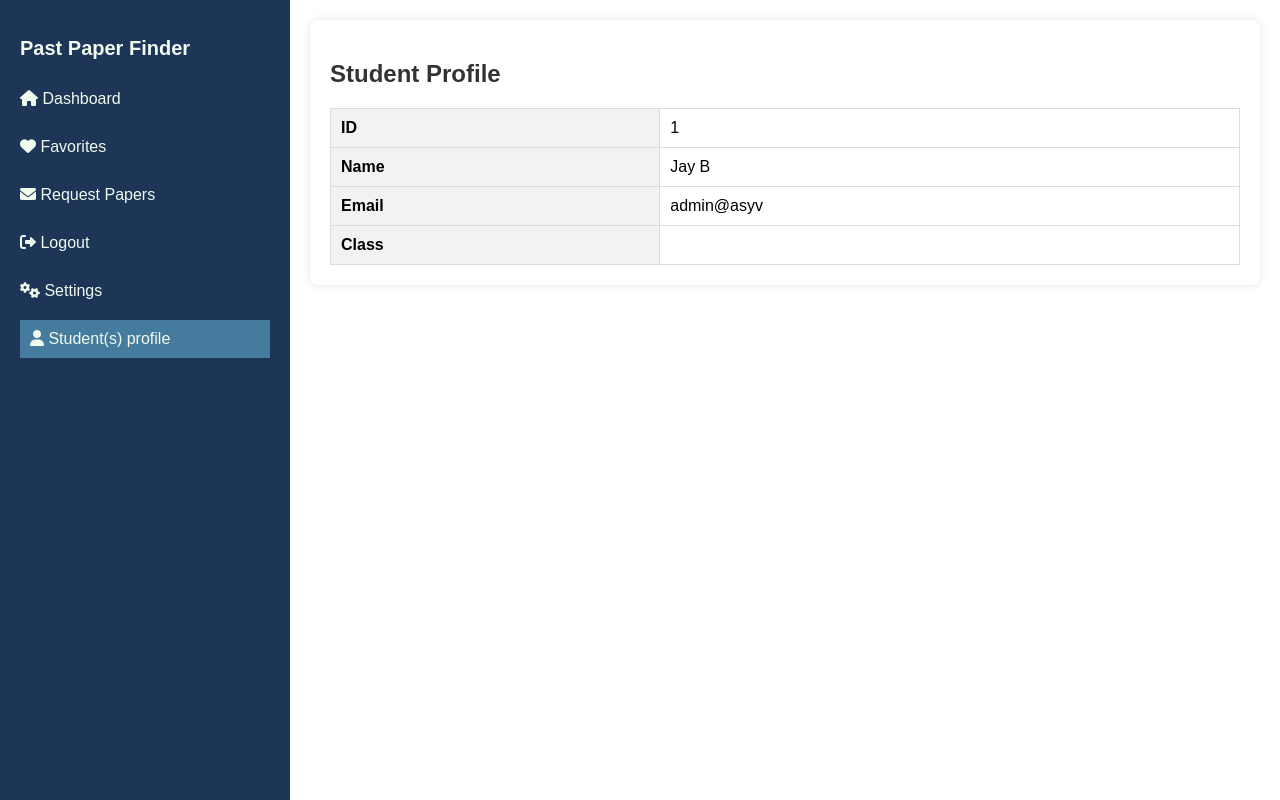
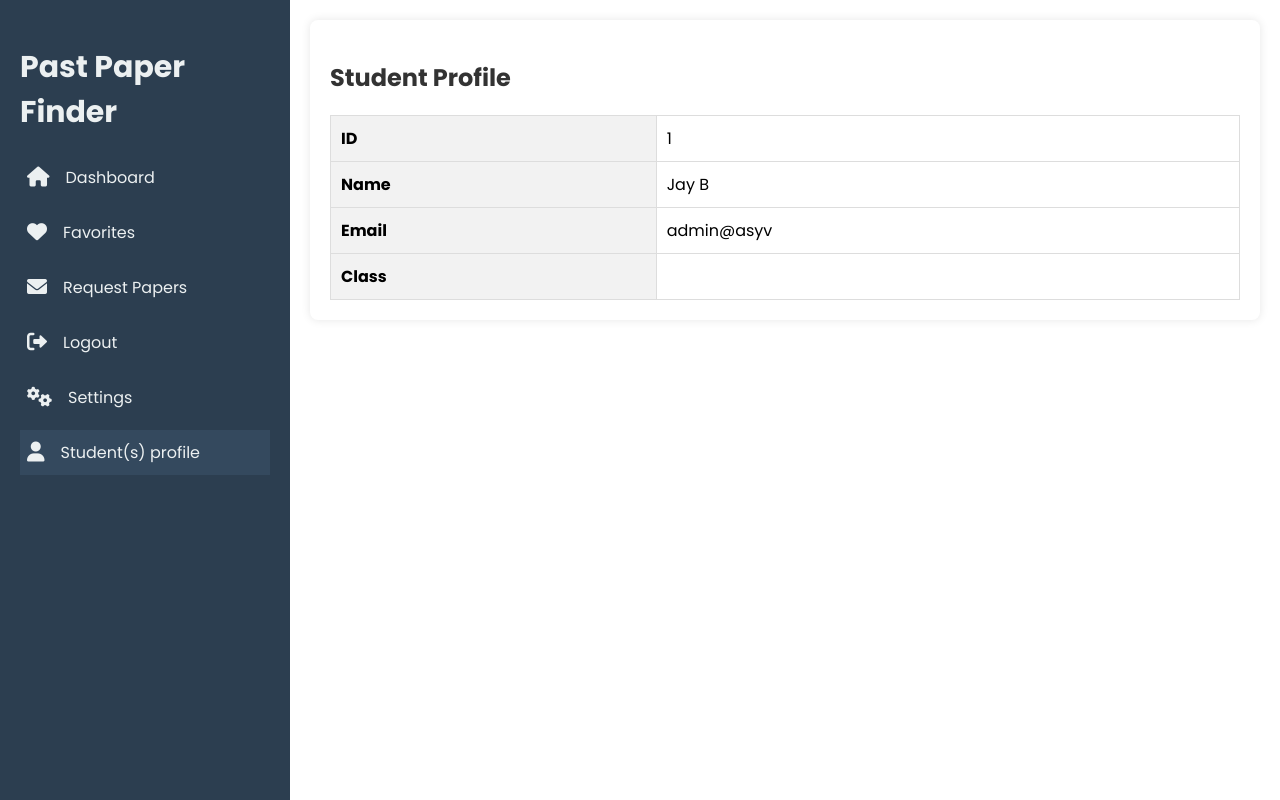
Before and after one commit to Gisubizojeanbaptiste1/pastpaperfinder, a PHP site: page /studentProfile.php in a window 1280 px wide. Run offline with PHP 8.4, Linux system fonts and the light colour scheme; a user stored in the database is signed in; data comes from the database, SQL or seed files in the repository.

Commit message:
completed the css

```diff
--- a/studentProfile.css
+++ b/studentProfile.css
@@ -1,40 +1,51 @@
-/* style.css */
+@import url('https://fonts.googleapis.com/css2?family=Montserrat:ital,wght@0,100..900;1,100..900&family=Poppins:ital,wght@0,100;0,200;0,300;0,400;0,500;0,600;0,700;0,800;0,900;1,100;1,200;1,300;1,400;1,500;1,600;1,700;1,800;1,900&display=swap');
+/* style-teacher.css */
 body {
   margin: 0;
-  font-family: Arial, sans-serif;
+  font-family: "Poppins", sans-serif;
 }
 
 .dashboard {
   display: flex;
   min-height: 100vh;
 }
-
+/* The start of the sidebar */
 .sidebar {
   width: 250px;
-  background: #1d3557;
-  color: #f1faee;
+  background: #2c3e50;
+  color: #ecf0f1;
   padding: 20px;
+  /* height: 100%; */
 }
 
 .sidebar h2 {
-  font-size: 20px;
+  font-size: 30px;
   margin-bottom: 20px;
 }
 
+a .fa {
+  font-size: 20px;
+  font-weight: 900;
+}
+
 .sidebar nav a {
-  display: block;
-  color: #f1faee;
-  padding: 10px 0;
+  display: flex;
+  align-items: center;
+  gap: 1rem;
+  color: #ecf0f1;
+  padding: 10px 7px;
   text-decoration: none;
   margin-bottom: 10px;
   transition: background 0.3s;
+  font-family: "Poppins", sans-serif;
+  font-size: 16px;
 }
 
-.sidebar nav a:hover,
-.sidebar nav a.active {
-  background: #457b9d;
-  padding-left: 10px;
+.sidebar nav a:hover, .sidebar nav a.active {
+  background: #34495e;
 }
+
+/* The end of sidebar tab */
 
 main {
   flex: 1;
--- a/studentfavorite.css
+++ b/studentfavorite.css
@@ -11,7 +11,7 @@ body {
 }
 /* The start of the sidebar */
 .sidebar {
-  width: 250px;
+  width: 350px;
   background: #2c3e50;
   color: #ecf0f1;
   padding: 20px;
```
Also changed, not shown: studentRequestpastpaper.css (+24 -13 lines), studentfavorite.php (+4 -4 lines), studentsettings.css (+24 -13 lines).
